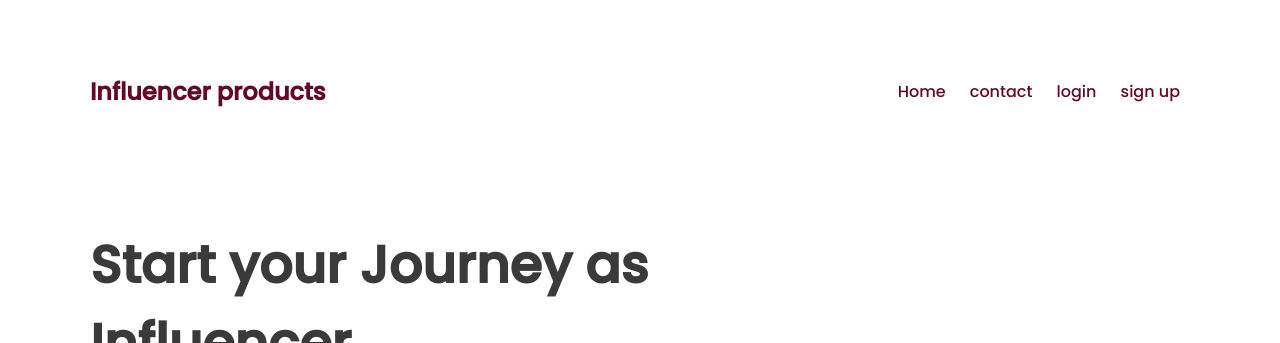
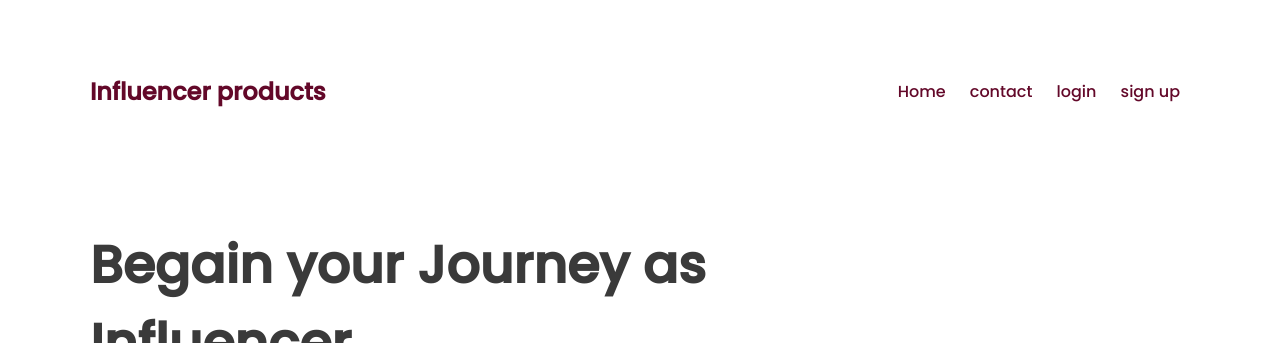
Before and after one commit to imran2437/mission2022-assignment2, a plain HTML site: page index.html in a window 1280 px wide. Shown: the top 343 px of the page. Drawn offline with Linux system fonts and the light colour scheme.

Commit message:
Update index.html

```diff
--- a/index.html
+++ b/index.html
@@ -39,7 +39,7 @@
         <section class="container">
             <div class="top-section">
                 <div class="header-title">
-                    <h1>Start your Journey as <br> Influencer</h1>
+                    <h1>Begain your Journey as <br> Influencer</h1>
                     <p>An e-commerce website, by definition, is a website that allows you to buy and <br> sell tangible
                         goods, digital products or services online. </p>
                     <a class="btn" href="www.google.com" type="button" target="_blank">Preebook now <i
```
